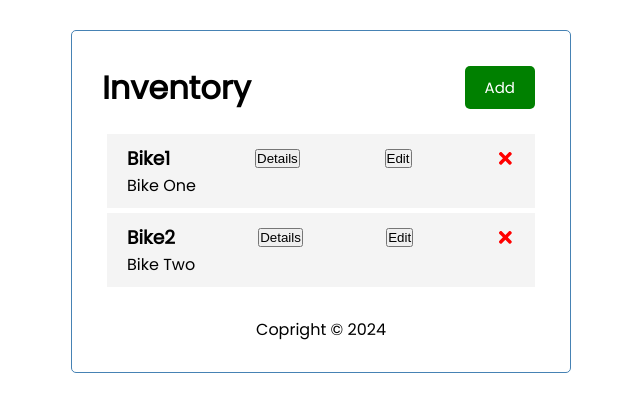
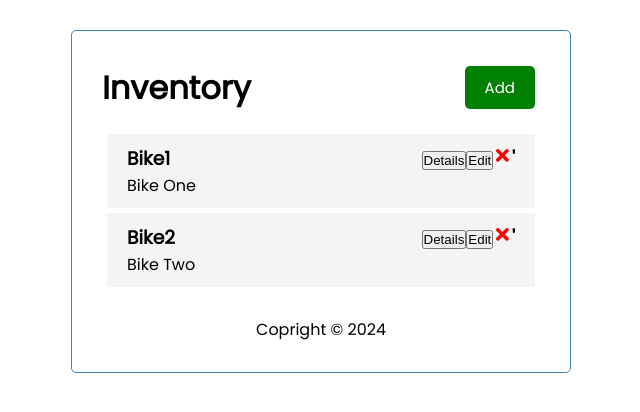
Before and after one commit to jing-j-zheng/inventory-react, a React (Create React App) app: page / in a window 1280 px wide. Shown: the top 412 px of the page, without its empty margins (319-959 px from the left). Built offline with nearby package versions, Linux system fonts and the light colour scheme; data requests are answered from the project's data file.

Commit message:
add update date time.

```diff
--- a/src/components/Item.js
+++ b/src/components/Item.js
@@ -19,9 +19,11 @@ const Item = ({item, onDelete, onUpdate, onDetails, showAddTask}) => {
     <div className='task'  onDoubleClick={ ()=>onDetails(item.id)}  >
       <h3>
         {item.name}
+        <div>
         <button onClick={()=>{navigate('/itemDetails', {replace:true, state:{item: item, showAddTask: showAddTask}})}}>Details</button>
         <button onClick={()=>{navigate('/editItem', {replace:true, state:{item: item, showAddTask: showAddTask}})}}>Edit</button>
-        <FaTimes style={{ color: 'red', cursor: 'pointer'}}  onClick={ ()=>onDelete(item.id)} />
+        <FaTimes style={{ color: 'red', cursor: 'pointer'}}  onClick={ ()=>onDelete(item.id)} />'
+        </div>
       </h3>
       <p>{item.description}</p>
      </div>
--- a/src/components/ItemDetails.js
+++ b/src/components/ItemDetails.js
@@ -25,6 +25,11 @@ function ItemDetails({onDetails, item}) {
         <label>Price:</label>
          {location.state.item.price}
         </div>
+        <div>
+        <label>Update Time:</label>
+         {location.state.item.updateDatetime}
+        </div>
+
       </div>
     ) : (
         <div>
```
Also changed, not shown: src/index.css (line endings or trailing spaces).
